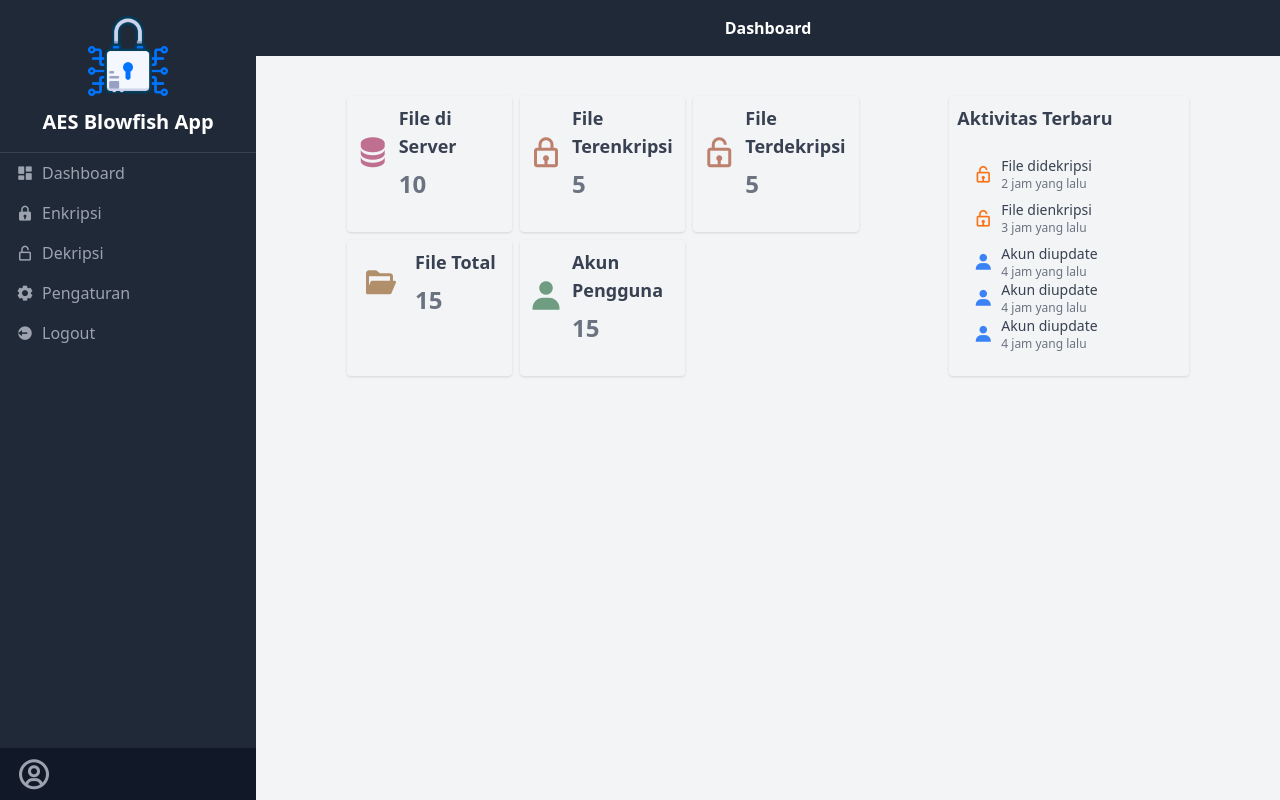
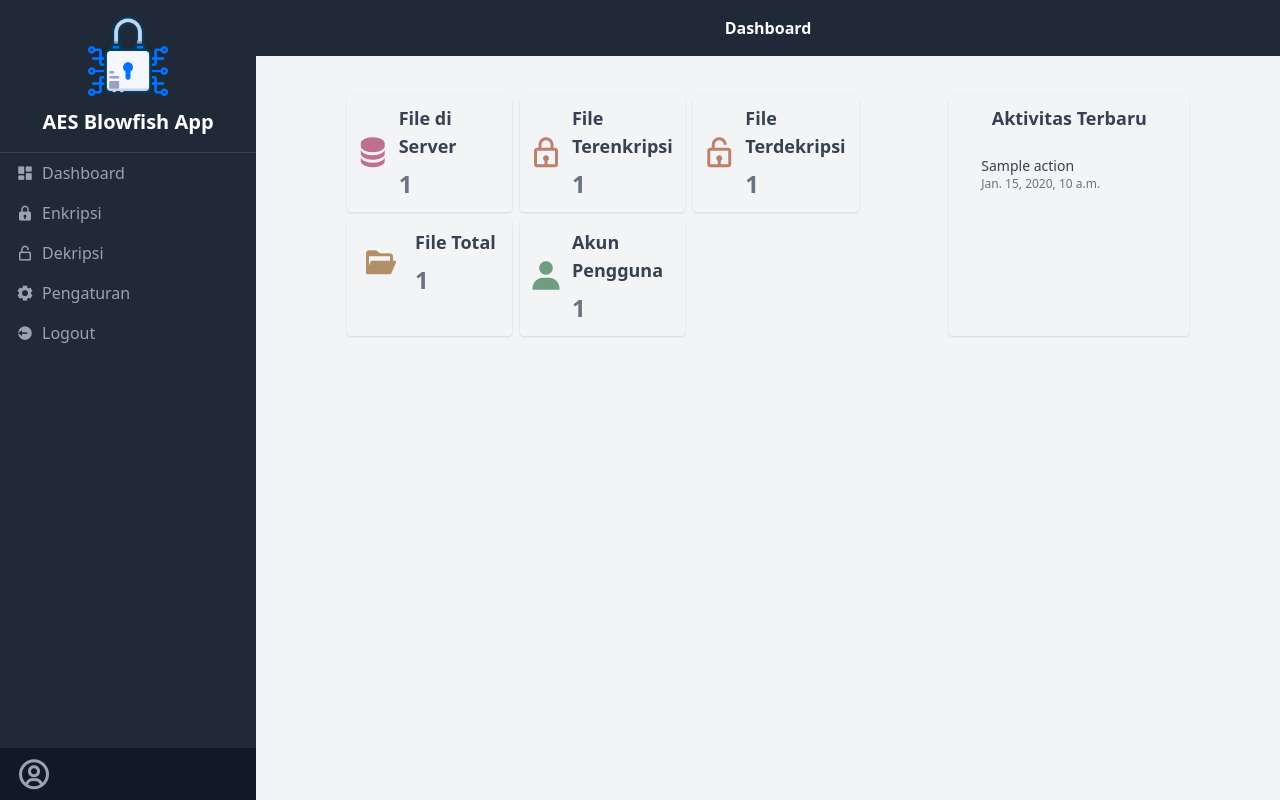
Before and after one commit to maulaniad/aes-blowfish-app, a Django app: template app/templates/dashboard.html in a window 1280 px wide. Run offline with Django 5.2, Linux system fonts and the light colour scheme; the template is opened without the code that fills it: most values are stand-ins (such as "Sample title", 1, 10 or a date in 2020); style sheets or scripts are compiled from the project's sources; some libraries are stand-ins or nearby versions.

Commit message:
feat(dashboard): completed dashboard

```diff
--- a/app/templates/dashboard.html
+++ b/app/templates/dashboard.html
@@ -14,7 +14,7 @@
           <i class="bx bxs-data text-pink-800 text-4xl opacity-60"></i>
           <div class="ml-2">
             <h2 class="text-gray-700 text-lg font-semibold mb-2">File di Server</h2>
-            <p class="text-gray-500 text-2xl font-bold">10</p>
+            <p class="text-gray-500 text-2xl font-bold">{{ server_files_count }}</p>
           </div>
         </div>
       </div>
@@ -23,7 +23,7 @@
           <i class="bx bx-lock text-orange-800 text-4xl opacity-60"></i>
           <div class="ml-2">
             <h2 class="text-gray-700 text-lg font-semibold mb-2">File Terenkripsi</h2>
-            <p class="text-gray-500 text-2xl font-bold">5</p>
+            <p class="text-gray-500 text-2xl font-bold">{{ encrypted_count }}</p>
           </div>
         </div>
       </div>
@@ -32,7 +32,7 @@
           <i class="bx bx-lock-open text-orange-800 text-4xl opacity-60"></i>
           <div class="ml-2">
             <h2 class="text-gray-700 text-lg font-semibold mb-2">File Terdekripsi</h2>
-            <p class="text-gray-500 text-2xl font-bold">5</p>
+            <p class="text-gray-500 text-2xl font-bold">{{ decrypted_count }}</p>
           </div>
         </div>
       </div>
@@ -41,7 +41,7 @@
           <i class="bx bxs-folder-open text-yellow-800 text-4xl opacity-60"></i>
           <div class="ml-2">
             <h2 class="text-gray-700 text-lg font-semibold mb-2">File Total</h2>
-            <p class="text-gray-500 text-2xl font-bold">15</p>
+            <p class="text-gray-500 text-2xl font-bold">{{ total_files_count }}</p>
           </div>
         </div>
       </div>
@@ -50,51 +50,30 @@
           <i class="bx bxs-user text-green-800 text-4xl opacity-60"></i>
           <div class="ml-2">
             <h2 class="text-gray-700 text-lg font-semibold mb-2">Akun Pengguna</h2>
-            <p class="text-gray-500 text-2xl font-bold">15</p>
+            <p class="text-gray-500 text-2xl font-bold">{{ users_count }}</p>
           </div>
         </div>
       </div>
     </div>
 
+    <div class="w-60 min-h-60 p-2 rounded shadow">
+      <h2 class="text-gray-700 text-lg text-center font-semibold mb-2">Aktivitas Terbaru</h2>
+      <div class="p-4 bg-gray-100 rounded flex flex-col">
+        {% if recent_activities|length == 0 %}
+          <i class="bx bx-ghost text-center text-4xl text-gray-500"></i>
+          <div class="my-2"></div>
+          <p class="text-gray-500 text-sm text-center">Belum ada aktivitas</p>
+        {% endif %}
 
-    <div class="w-60 p-2 rounded shadow">
-      <h2 class="text-gray-700 text-lg font-semibold mb-2">Aktivitas Terbaru</h2>
-      <div class="p-4 bg-gray-100 rounded">
-        <div class="flex items-center mb-2">
-          <i class="bx bx-lock-open text-orange-500 text-xl mr-2"></i>
-          <div>
-            <p class="text-gray-700 text-sm">File didekripsi</p>
-            <p class="text-gray-500 text-xs">2 jam yang lalu</p>
+        {% for activity in recent_activities %}
+          <div class="flex items-center mb-2">
+            <i class="{{ activity.box_icon }} text-orange-500 text-xl mr-2"></i>
+            <div>
+              <p class="text-gray-700 text-sm">{{ activity.action }}</p>
+              <p class="text-gray-500 text-xs">{{ activity.time_difference }}</p>
+            </div>
           </div>
-        </div>
-        <div class="flex items-center mb-2">
-          <i class="bx bx-lock-open text-orange-500 text-xl mr-2"></i>
-          <div>
-            <p class="text-gray-700 text-sm">File dienkripsi</p>
-            <p class="text-gray-500 text-xs">3 jam yang lalu</p>
-          </div>
-        </div>
-        <div class="flex items-center">
-          <i class="bx bxs-user text-blue-500 text-xl mr-2"></i>
-          <div>
-            <p class="text-gray-700 text-sm">Akun diupdate</p>
-            <p class="text-gray-500 text-xs">4 jam yang lalu</p>
-          </div>
-        </div>
-        <div class="flex items-center">
-          <i class="bx bxs-user text-blue-500 text-xl mr-2"></i>
-          <div>
-            <p class="text-gray-700 text-sm">Akun diupdate</p>
-            <p class="text-gray-500 text-xs">4 jam yang lalu</p>
-          </div>
-        </div>
-        <div class="flex items-center">
-          <i class="bx bxs-user text-blue-500 text-xl mr-2"></i>
-          <div>
-            <p class="text-gray-700 text-sm">Akun diupdate</p>
-            <p class="text-gray-500 text-xs">4 jam yang lalu</p>
-          </div>
-        </div>
+        {% endfor %}
       </div>
     </div>
   </div>
```
Also changed, not shown: app/views.py (+34 -7 lines).
